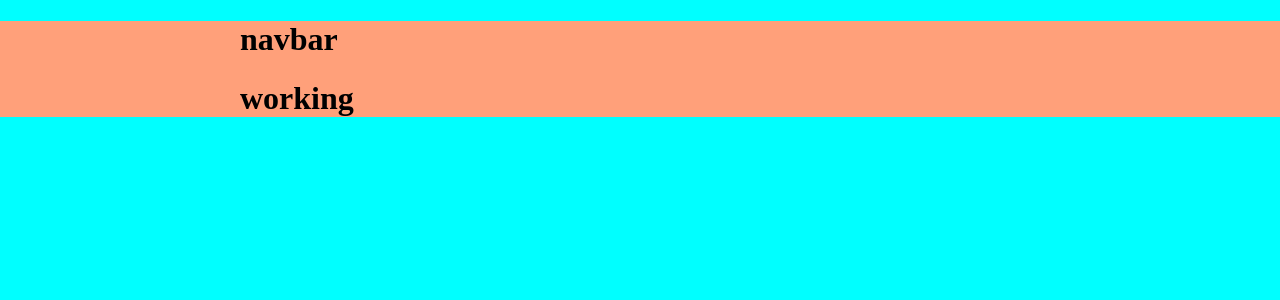
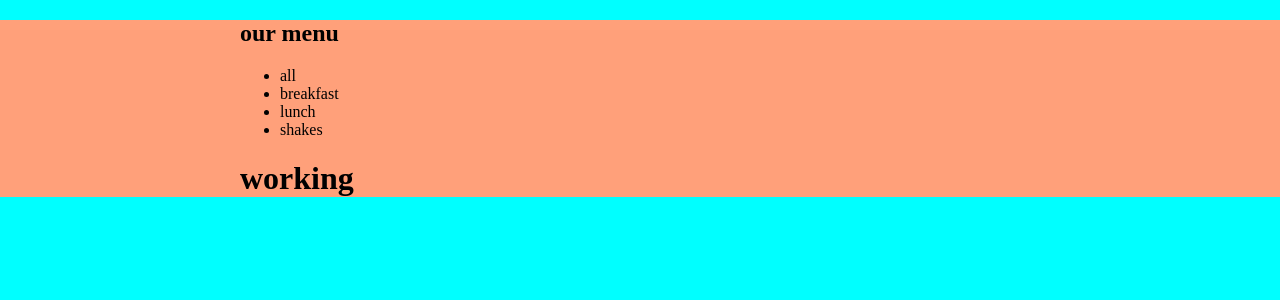
Before and after one commit to eze4acme/Menu_With_React, a React (Vite) app: page / in a window 1280 px wide. Shown: the top 300 px of the page. Built offline with nearby package versions, Linux system fonts and the light colour scheme.

Commit message:
update App.jsx

```diff
--- a/src/App.jsx
+++ b/src/App.jsx
@@ -15,7 +15,15 @@ function App (){
 
 function NavBar() {
   return(
-    <h1>navbar</h1>
+    <nav className='nav-section'>
+      <h1>our menu</h1>
+      <ul>
+        <li>all</li>
+        <li>breakfast</li>
+        <li>lunch</li>
+        <li>shakes</li>
+      </ul>
+    </nav>
   )
 }
 
```
